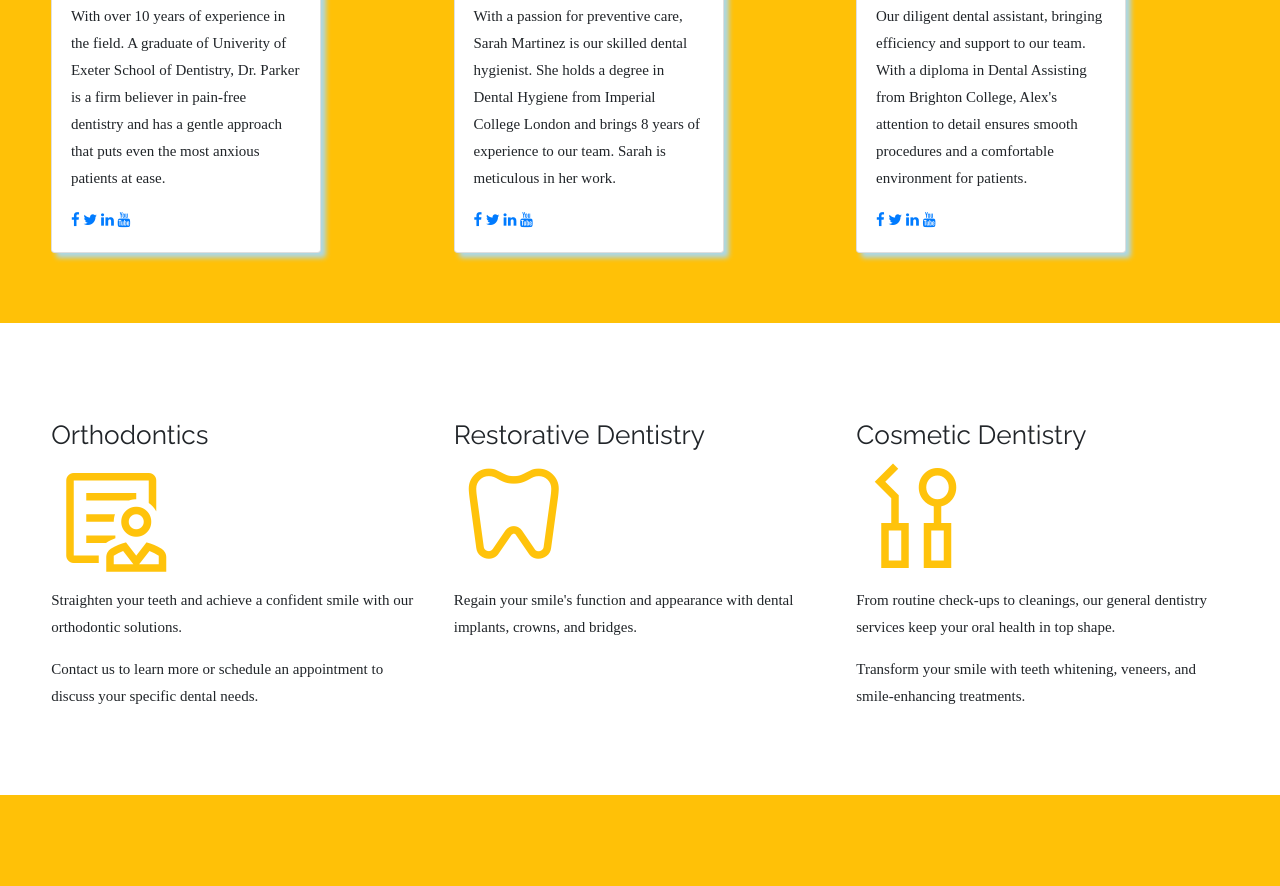
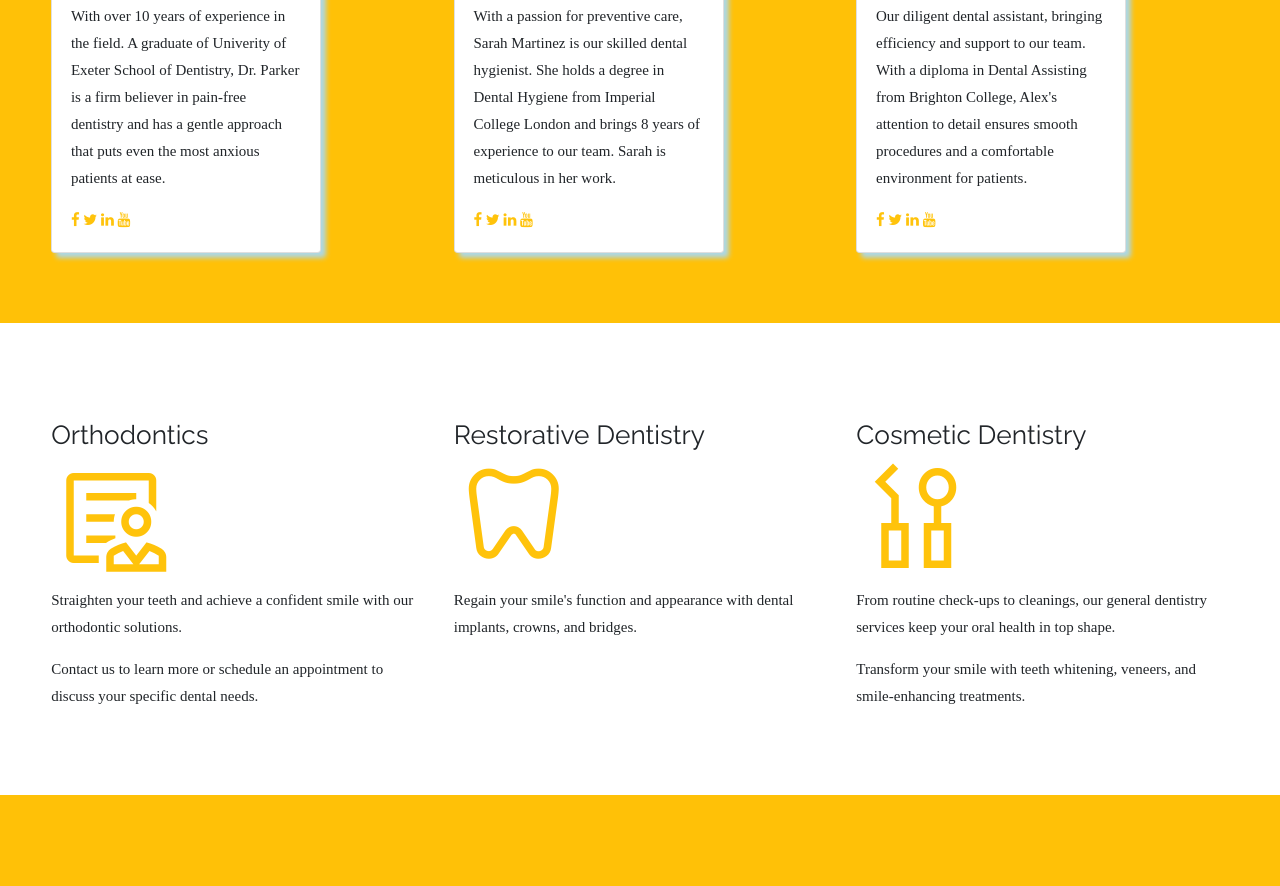
Before and after one commit to ToniEstarlich/Smile_Clinic.github.io, a plain HTML site: page index.html in a window 1280 px wide. Shown: the part 1854-2740 px from the top of the page. Drawn offline with nearby package versions, Linux system fonts and the light colour scheme.

Commit message:
Update style.css

```diff
--- a/style.css
+++ b/style.css
@@ -1,6 +1,8 @@
 
 body,h1,h2,h3,h4,h5,h6 {font-family: "Raleway", sans-serif}
-
+.fa {
+    color: #FFC30B;
+}
 b {
     z-index: +1;
     color: #4abec2;
```
